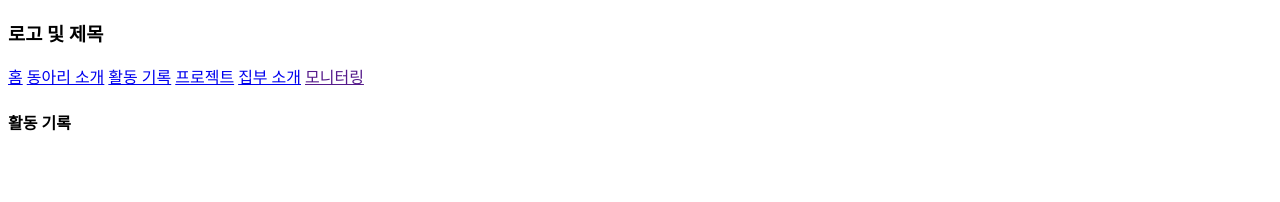
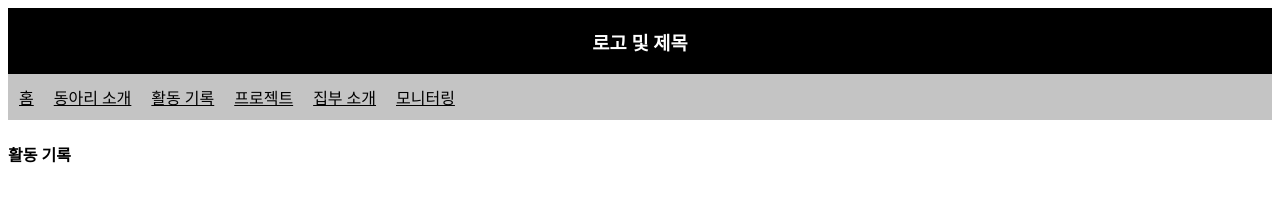
Before and after one commit to minyong0302/grasshopper, a plain HTML site: page html/activity.html in a window 1280 px wide. Drawn offline with Linux system fonts and the light colour scheme; files that its build step writes are made by us from their sources; the site is published under a folder, as on GitHub Pages, so addresses that start at the root find nothing.

Commit message:
Update stylesheet paths and navigation links for consistency across HTML files

```diff
--- a/html/activity.html
+++ b/html/activity.html
@@ -4,18 +4,18 @@
     <meta charset="UTF-8" />
     <meta name="viewport" content="width=device-width, initial-scale=1.0" />
     <title>Document</title>
-    <link rel="stylesheet" href="/css/activity.css" />
+    <link rel="stylesheet" href="./css/activity.css" />
   </head>
   <body>
     <header>
       <h3>로고 및 제목</h3>
     </header>
     <nav class="navbar">
-      <a href="/index.html">홈</a>
-      <a href="/html/introduce.html">동아리 소개</a>
-      <a href="/html/activity.html">활동 기록</a>
-      <a href="/html/project.html">프로젝트</a>
-      <a href="/html/members.html">집부 소개</a>
+      <a href="./index.html">홈</a>
+      <a href="./html/introduce.html">동아리 소개</a>
+      <a href="./html/activity.html">활동 기록</a>
+      <a href="./html/project.html">프로젝트</a>
+      <a href="./html/members.html">집부 소개</a>
       <a href="">모니터링</a>
     </nav>
     <h4>활동 기록</h4>
```
Also changed, not shown: html/introduce.html (+6 -6 lines), html/members.html (+6 -6 lines), html/project.html (+6 -6 lines), index.html (+6 -6 lines).
